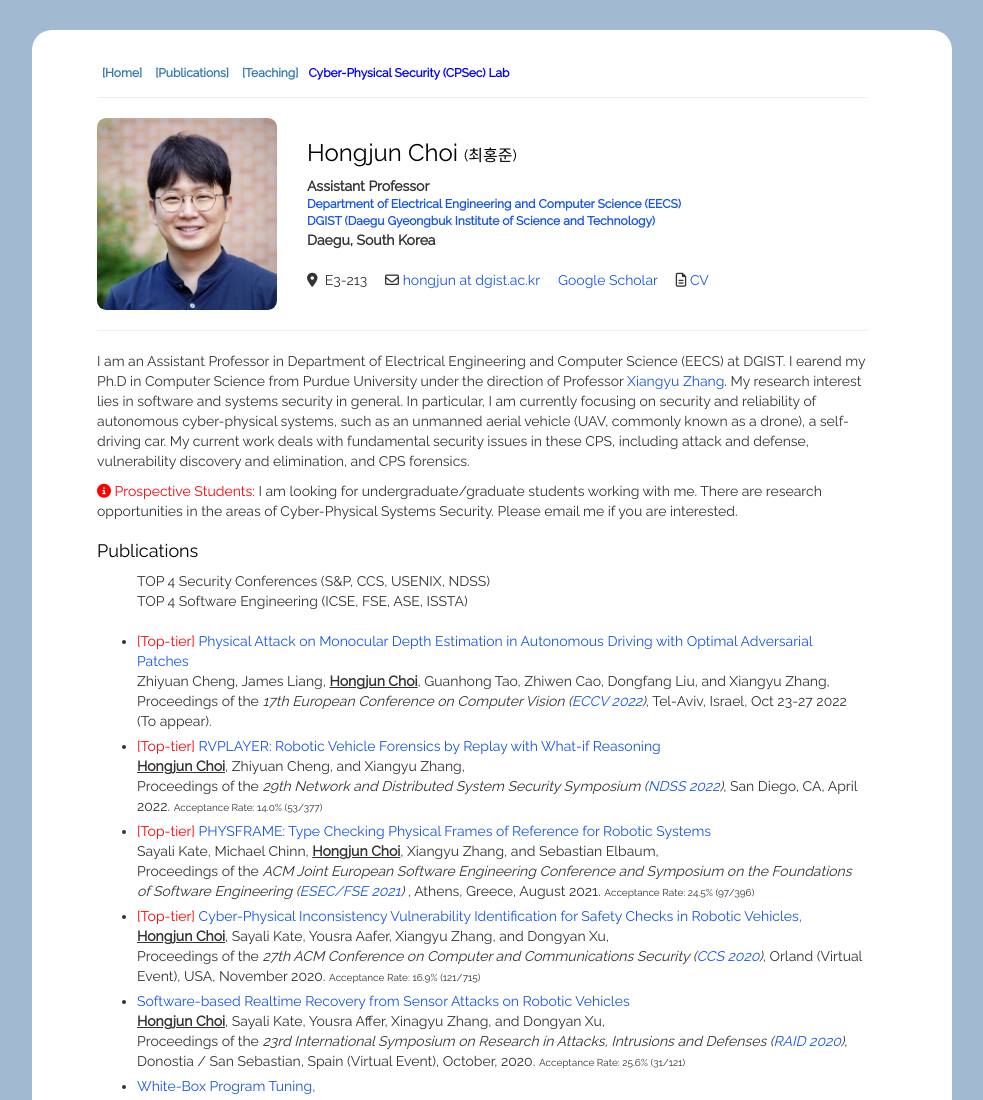
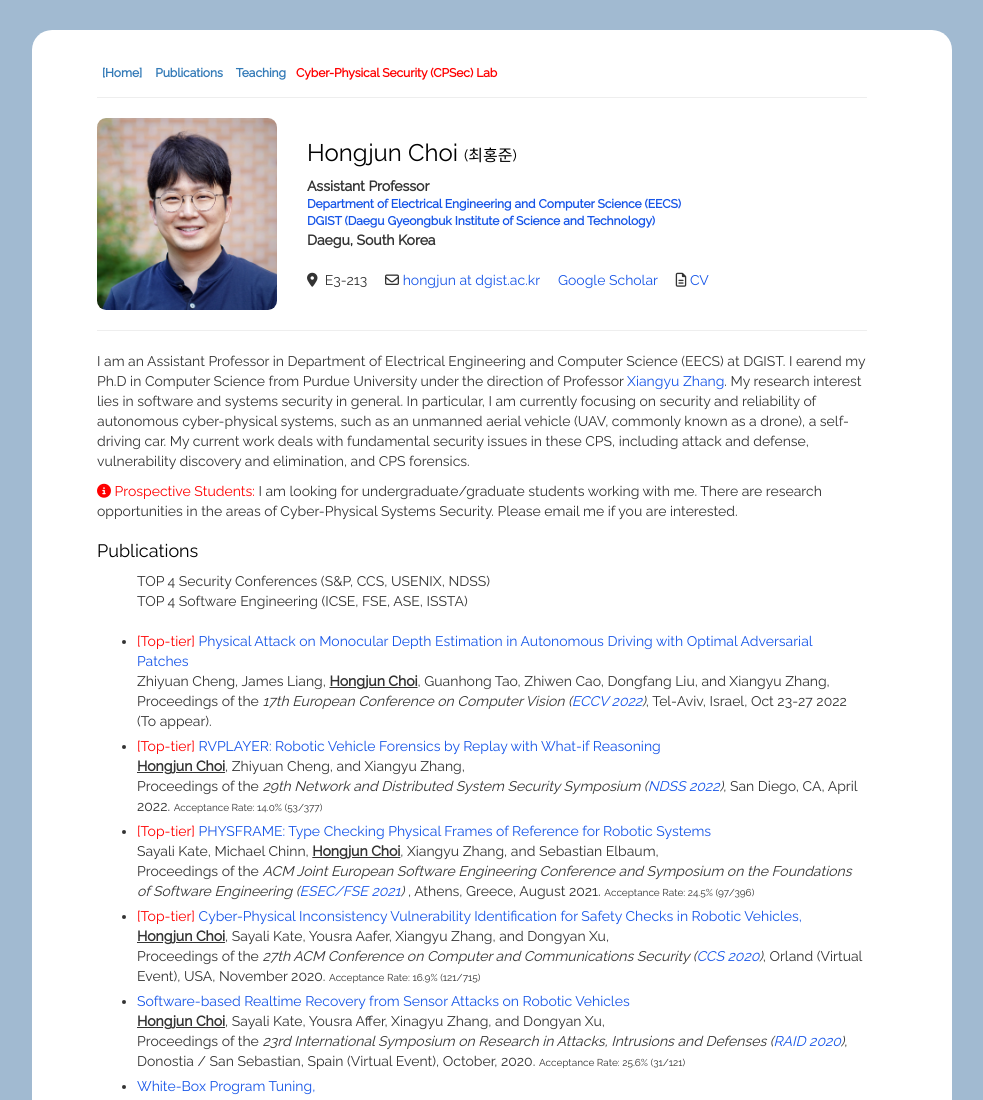
Before and after one commit to hongjun9/hongjun9.github.io, a plain HTML site: page index.html in a window 1280 px wide. Shown: the top 1100 px of the page, without its empty margins (148-1131 px from the left). Drawn offline with nearby package versions, Linux system fonts and the light colour scheme; some icons are missing.

Commit message:
Update header.html

```diff
--- a/header.html
+++ b/header.html
@@ -3,11 +3,11 @@
     -->
 	<ul>
 	<li><a href="index.html">[Home]</a></li>
-	<li><a href="index.html#publications">&nbsp;[Publications]</a></li>
-	<li><a href="index.html#teaching">&nbsp;[Teaching]</a></li>
-	<!--<li><a href="projects.html">&nbsp;[Projects]</a></li>-->
-	<!--<li><a href="resources.html">&nbsp;[Resources]</a></li>-->
-		<li><a style="color:blue" href="https://sites.google.com/view/cpsec">Cyber-Physical Security (CPSec) Lab</a></li>
+	<li><a href="index.html#publications">&nbsp;Publications</a></li>
+	<li><a href="index.html#teaching">&nbsp;Teaching</a></li>
+	<!--<li><a href="projects.html">&nbsp;Projects</a></li>-->
+	<!--<li><a href="resources.html">&nbsp;Resources</a></li>-->
+		<li><a style="color:red" href="https://sites.google.com/view/cpsec">Cyber-Physical Security (CPSec) Lab</a></li>
 	</ul>
 <br>
 <hr>
```
